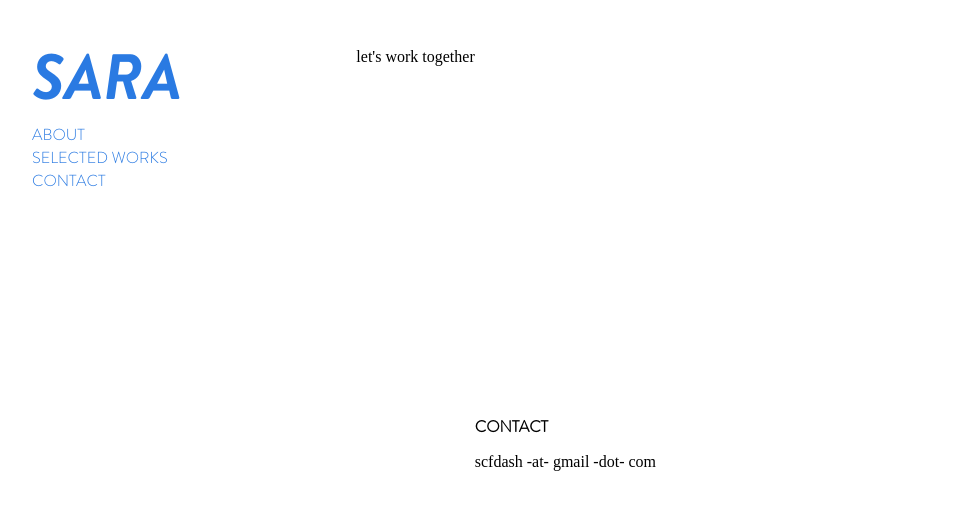
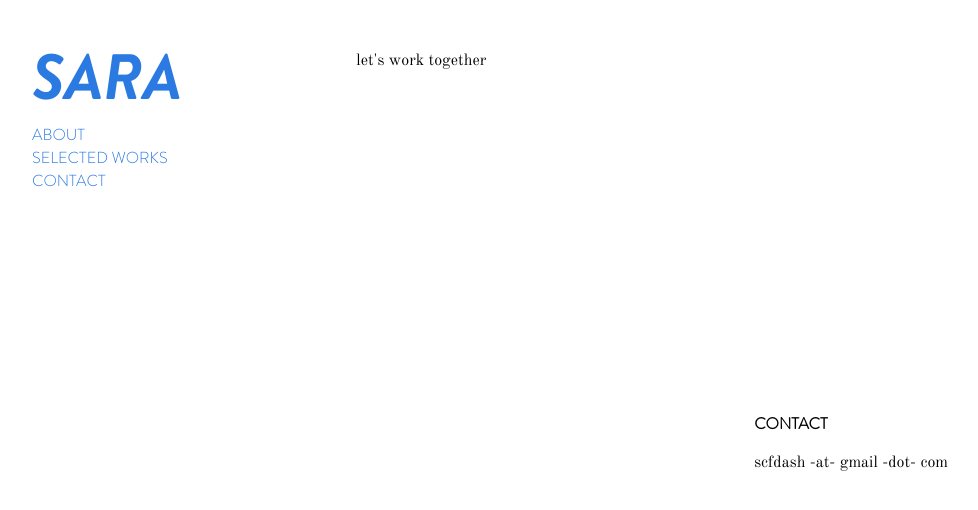
Before and after one commit to swizco/swizco.github.io, a Jekyll site: the page built from contact.html, in a window 1280 px wide. Shown: the top 510 px of the page, without its empty margins (0-978 px from the left). Built offline with Jekyll 4.4.1, drawn with Linux system fonts in a browser that asks for light colours.

Commit message:
added font

```diff
--- a/_sass/_base.scss
+++ b/_sass/_base.scss
@@ -7,6 +7,11 @@
 @font-face {
   font-family: 'Brandon Grotesque Light';
   src: url('../fonts/Brandon_light.otf');
+}
+
+@font-face {
+  font-family: 'Old Standard';
+  src: url('../fonts/OldStandard-Regular.ttf');
 }
 
 // Nav
@@ -63,6 +68,10 @@ dl, dd, ol, ul, figure {
 //     font-feature-settings: "kern" 1;
 //     font-kerning: normal;
 // }
+
+p {
+  font-family: 'Old Standard', serif;
+}
 
 
 
@@ -194,7 +203,7 @@ a {
   }
 
 .proj-column {
-
+  width: 50%;
 }
 
 .left-column {
@@ -216,7 +225,7 @@ a {
   height: 100%;
   .proj-info {
     padding: 2rem;
-    margin-top: 50%;
+    margin-top: 70%;
 
     .proj-title {
       font-family: 'Brandon Grotesque Light', sans-serif;
```
Also changed, not shown: fonts/OldStandard-Regular.ttf (added), 1 other file.
